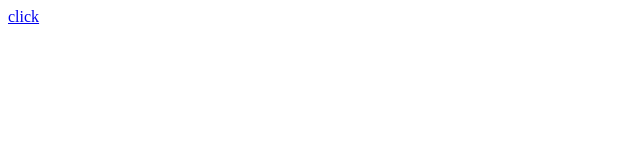
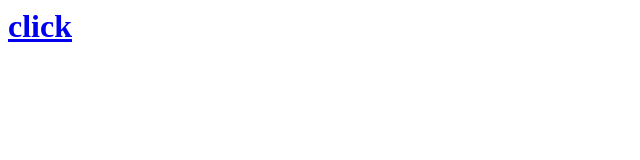
Before and after one commit to Lawrence1233/pan, a plain HTML site: page index.html in a window 1280 px wide. Shown: the whole page, without its empty margins (0-640 px from the left). Drawn offline with Linux system fonts and the light colour scheme.

Commit message:
Update index.html

```diff
--- a/index.html
+++ b/index.html
@@ -1 +1 @@
-<a href="http://9645-223-73-231-132.ngrok.io">click</a>
+<a href="http://9645-223-73-231-132.ngrok.io"><h1>click</h1></a>
```
